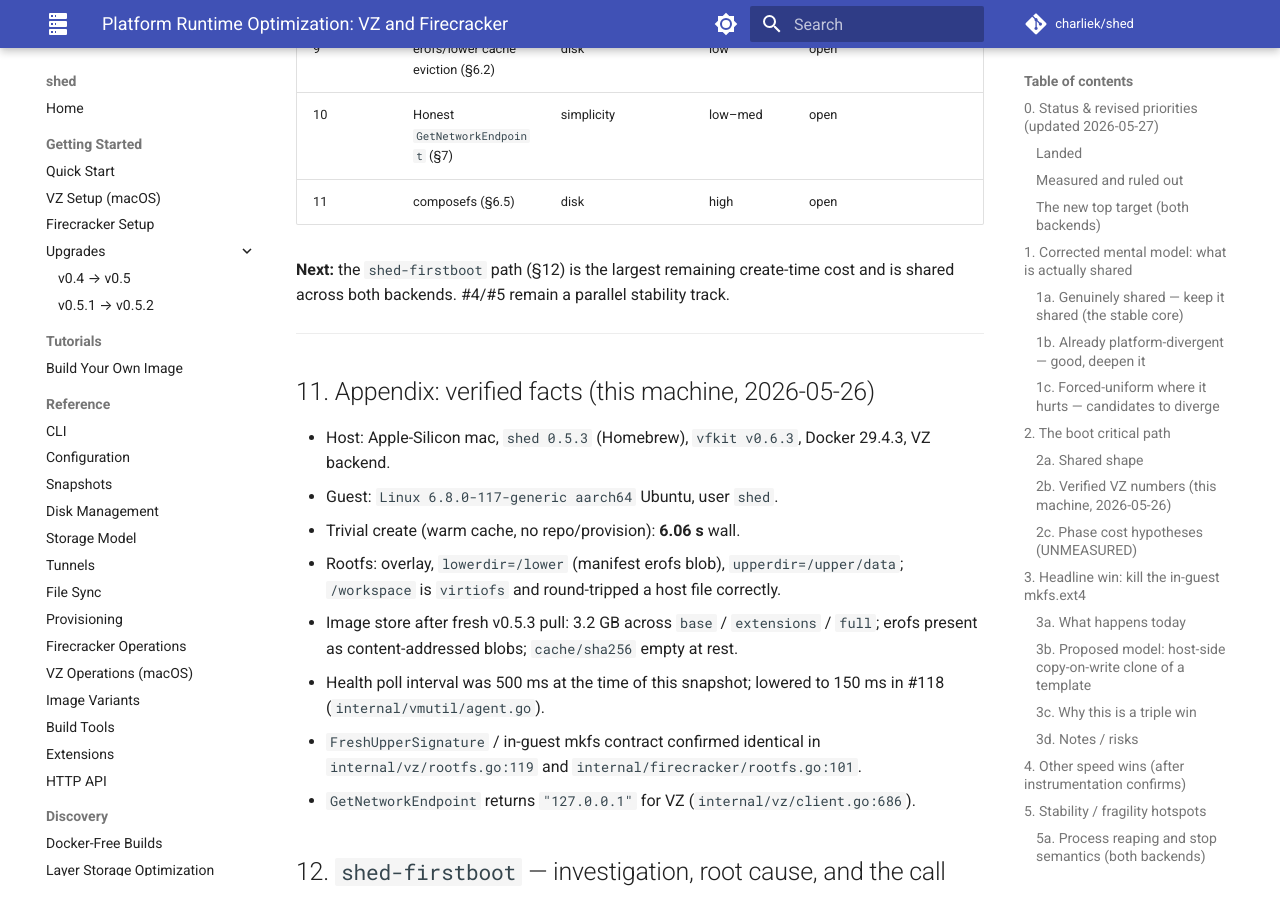
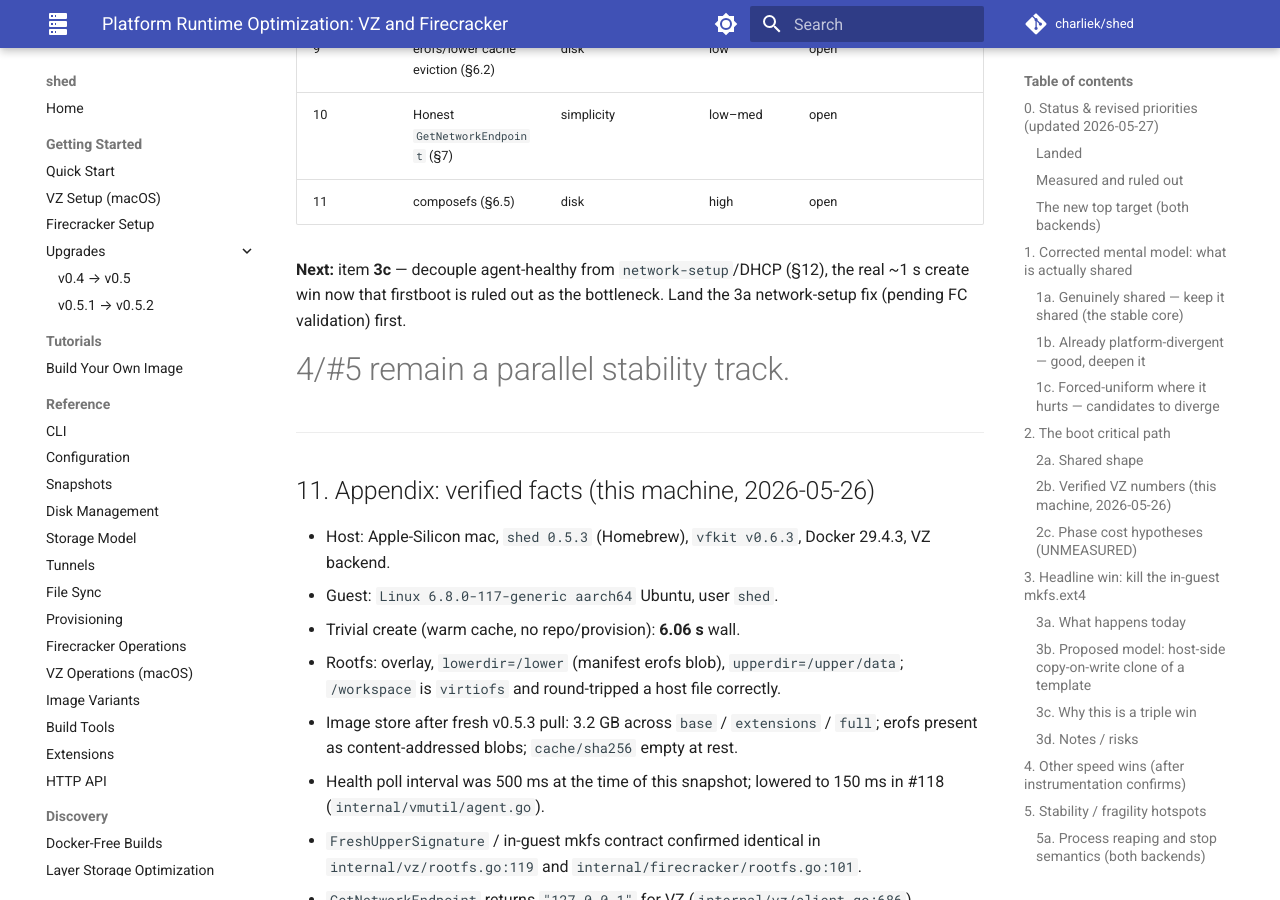
Before and after one commit to charliek/shed, an MkDocs documentation site: the page built from docs/discovery/platform-runtime-optimization.md, in a window 1280 px wide and 900 px high, scrolled down 11446 px. Built offline with MkDocs 1.6.1 and Material for MkDocs 9.7.7, drawn with Linux system fonts in a browser that asks for light colours; comment, search, counter and statistics services are not loaded; some of the changed text lies outside the part shown.

Commit message:
docs: fix stale 'Next'/Appendix-B lines to match the new finding (per review)
Co-Authored-By: Claude Opus 4.7 (1M context) <noreply@anthropic.com>

```diff
--- a/docs/discovery/platform-runtime-optimization.md
+++ b/docs/discovery/platform-runtime-optimization.md
@@ -464,9 +464,10 @@ in-guest `mkfs`) — which is what §3 targets.
 | 10 | Honest `GetNetworkEndpoint` (§7) | simplicity | low–med | open |
 | 11 | composefs (§6.5) | disk | high | open |
 
-**Next:** the `shed-firstboot` path (§12) is the largest remaining
-create-time cost and is shared across both backends. #4/#5 remain a
-parallel stability track.
+**Next:** item **3c** — decouple agent-healthy from `network-setup`/DHCP
+(§12), the real ~1 s create win now that firstboot is ruled out as the
+bottleneck. Land the 3a network-setup fix (pending FC validation) first.
+#4/#5 remain a parallel stability track.
 
 ---
 
@@ -656,8 +657,10 @@ Firecracker (mini3, fresh upper):
 - Trivial create wall time **~3.7 s** (kernel+initramfs ~0.7 s, rest is
   userspace to agent-healthy).
 
-`shed-firstboot.service` is the biggest userspace unit on both
-(Firecracker 1.361 s, VZ 0.967 s) and is a shared guest unit — see §12.
+`shed-firstboot.service` is the biggest single userspace unit by
+`systemd-analyze blame` on both (Firecracker 1.361 s, VZ 0.967 s) — but
+blame time ≠ critical-path time: §12 found the agent's actual gate is
+`network-setup.service`'s DHCP wait, not firstboot. See §12.
 
 Firecracker-specific timings and line-level claims (§2c, §5b) are from
 code review and need confirmation on a Linux/KVM host (e.g. `mini2` /
```
